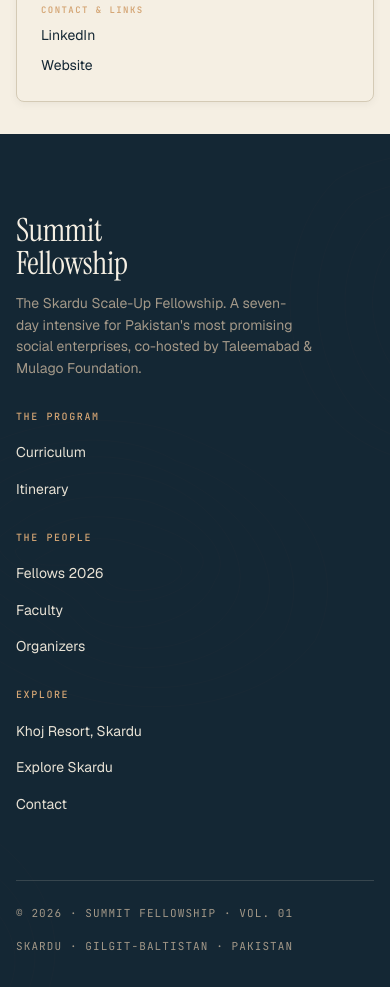
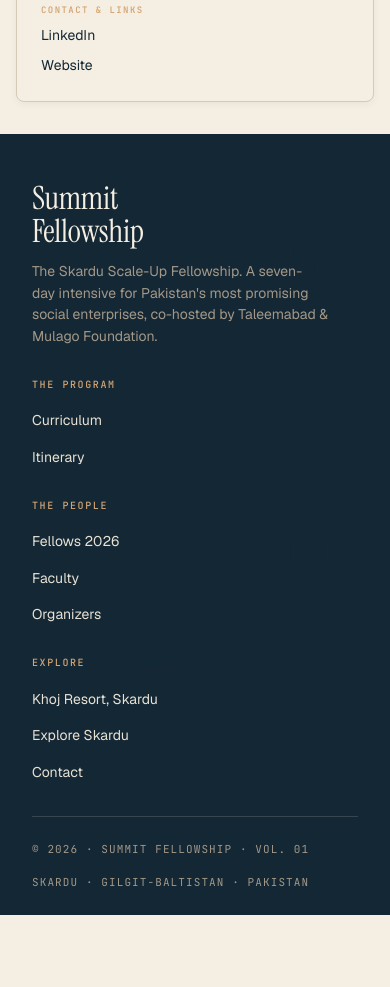
Before and after one commit to usmanjaved-droid/summit-fellowship-website, a Next.js app: page /fellows/rubeena-kidwai in a window 390 px wide. Shown: the part 2140-3127 px from the top of the page. After the commit the page ends 3055 px from the top, so only its background shows below. Built offline with nearby package versions, Linux system fonts and the light colour scheme.

Commit message:
fix: optimize footer and header spacing on mobile

```diff
--- a/app/globals.css
+++ b/app/globals.css
@@ -535,7 +535,14 @@ p { text-wrap: pretty; margin: 0; }
   .site-footer__grid { grid-template-columns: 1fr 1fr; }
 }
 @media (max-width: 640px) {
-  .site-footer__grid { grid-template-columns: 1fr; gap: 32px; }
+  .site-footer {
+    padding: 48px 16px 24px;
+  }
+  .site-footer__grid {
+    grid-template-columns: 1fr;
+    gap: 32px;
+    margin-bottom: 32px;
+  }
   .site-footer__bottom { flex-direction: column; align-items: flex-start; }
 }
 
```
